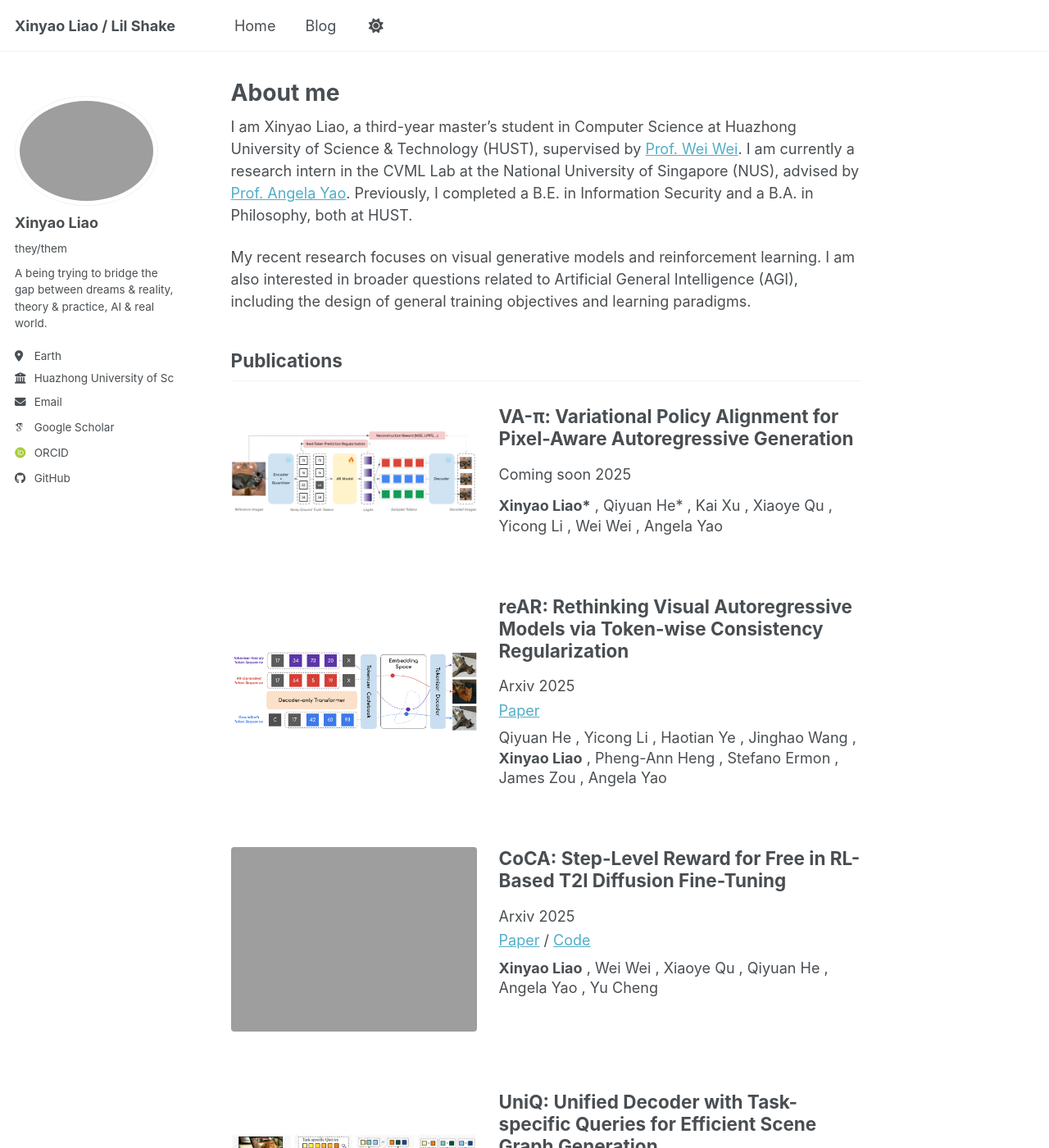
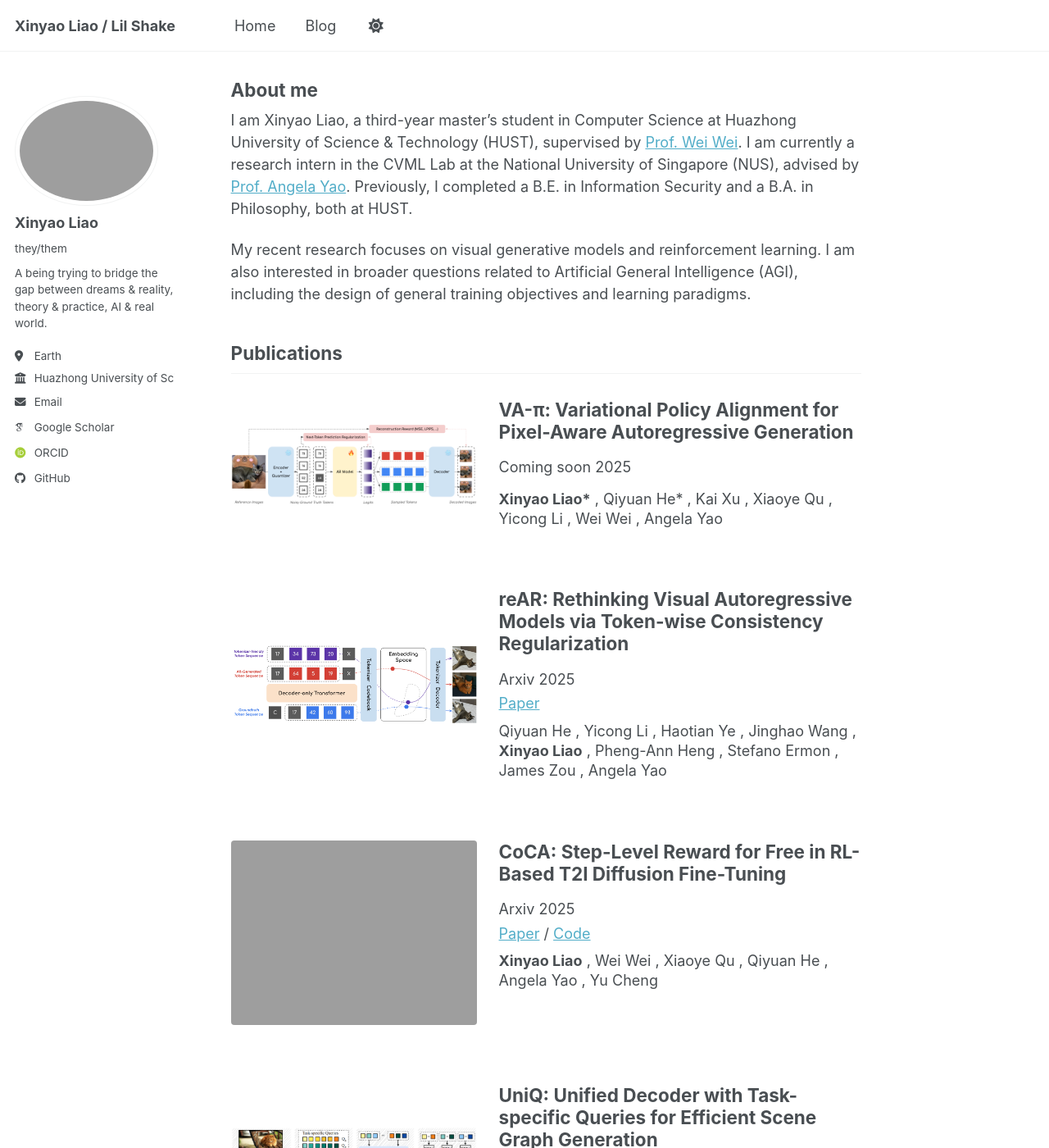
Before and after one commit to Lil-Shake/Lil-Shake.github.io, a Jekyll site: the page built from _pages/about.md, in a window 1280 px wide and 1400 px high. Shown: the whole window at 82% size. Built offline with Jekyll 4.4.1, drawn with Linux system fonts in a browser that asks for light colours; some web fonts are replaced; a script bundle is joined from its source files by our own code; library files that are not in the unit come from our copies.

Commit message:
Adjust font size of about me

```diff
--- a/_sass/layout/_page.scss
+++ b/_sass/layout/_page.scss
@@ -37,6 +37,9 @@
 .page__title {
   margin-top: 0;
   line-height: 1;
+  // Match section heading size so "About me" and in-page titles (e.g., "Publications", "More")
+  // appear visually consistent on content pages.
+  font-size: $type-size-4;
 
   & + .page__meta {
     margin-top: -0.5em;
```
